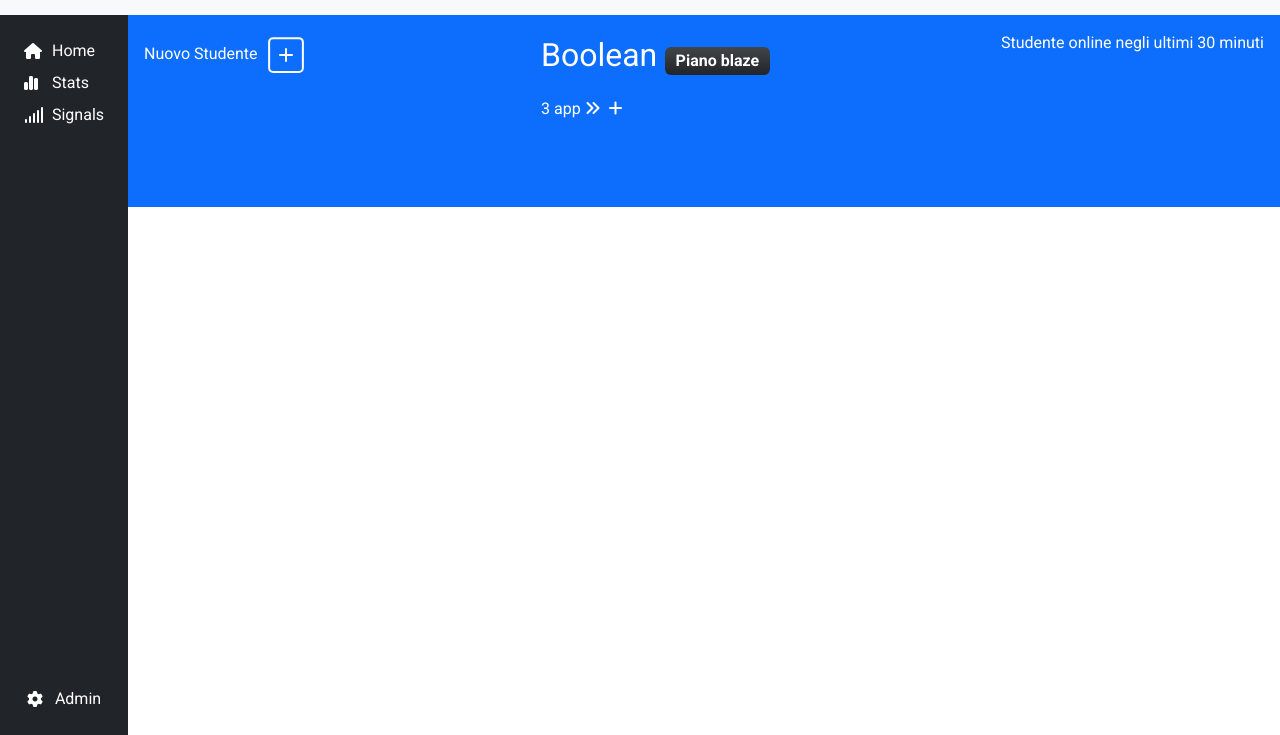
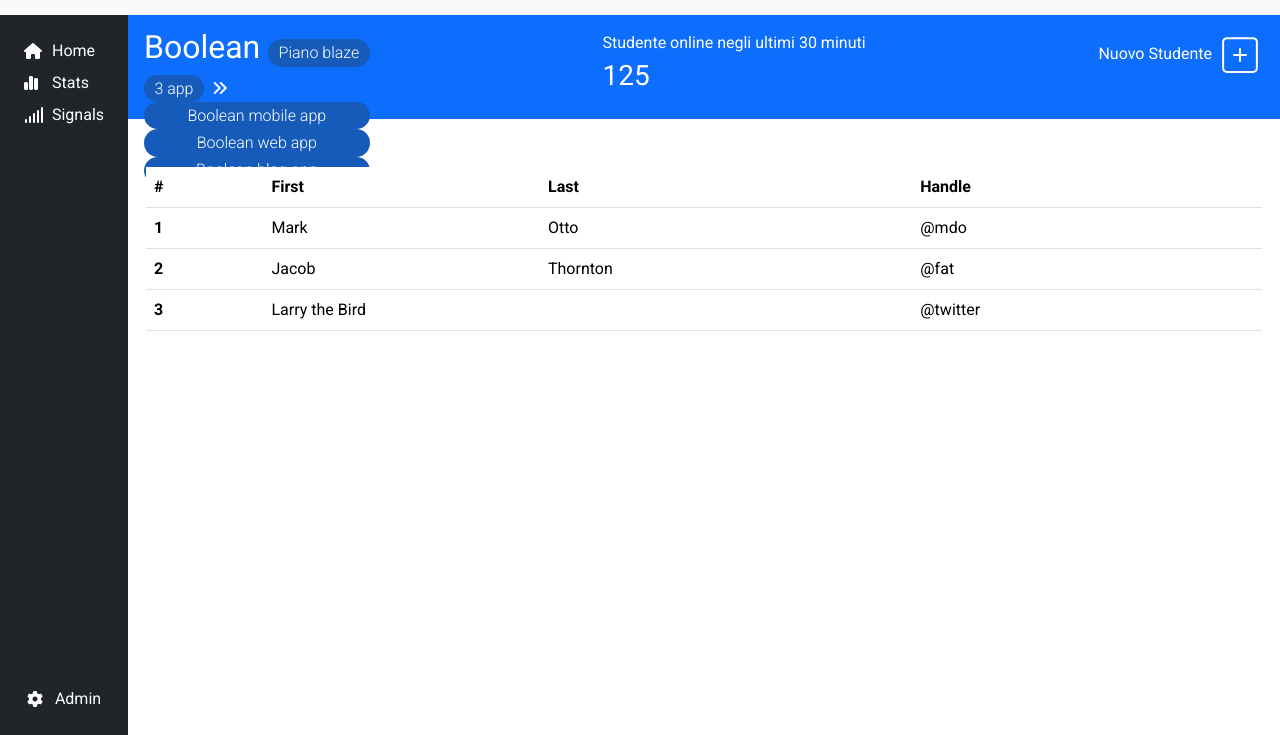
Before and after one commit to AlessandroSemeraro/html-css-bootstrap-dashboard, a plain HTML site: page index.html in a window 1280 px wide. Shown: the part 65-800 px from the top of the page. Drawn offline with nearby package versions, Linux system fonts and the light colour scheme.

Commit message:
Fixed fs badges

```diff
--- a/index.html
+++ b/index.html
@@ -97,21 +97,61 @@
         <!--INFOBAR ADMIN - BOTTOM-NAV-->
         <section class="my_info-bar bg-primary">
             <ul class="container_my-info-bar d-flex flex-column justify-content-between d-md-flex flex-md-row justify-content-md-between">
-                <div>
-                    <li class="text-white fs-6">Nuovo Studente <span> <img class="my_square-plus" src="./img/square-plus.svg" alt="square plus"></span></li>
+                <div class="order-md-3">
+                    <li class="text-white  fs-6">Nuovo Studente <span> <img class="my_square-plus" src="./img/square-plus.svg" alt="square plus"></span></li>
                 </div>
-                <div>
-                    <li class="text-white fs-2">Boolean  <span class="badge fs-6  bg-dark bg-gradient   ">Piano blaze</span><br>
-                        <span class="fs-6">3 app <i class="fa-solid fa-angles-right" style="color: #ffffff;"></i><i class="fs-6 ms-2 fa-solid fa-plus" style="color: #ffffff;"></i></span></li>
+                <div class="order-md-1">
+                    <li class="text-white fs-2 lh-1">Boolean <span class="badge rounded-pill my_bg-elements fs-6 fw-light">Piano blaze</span><br>
+                        <span class="badge rounded-pill my_bg-elements fs-6 fw-light">3 app </span>
+                        <span><i class="fa-solid fa-angles-right fs-6" style="color: #ffffff;"></i></span>
+                        <span class="badge rounded-pill my_bg-elements fs-6 fw-light d-lg-none">+</span>
+                        <span class="badge rounded-pill my_bg-elements fs-6 fw-light d-none inline-block d-lg-block"> Boolean mobile app</span>
+                        <span class="badge rounded-pill my_bg-elements fs-6 fw-light d-none inline-block d-lg-block"> Boolean web app</span>
+                        <span class="badge rounded-pill my_bg-elements fs-6 fw-light d-none inline-block d-lg-block"> Boolean blog app</span>
+                    </li>
                 </div>
-                <div>
-                    <li class="text-white">Studente online negli ultimi 30 minuti</li>
+                <div class="order-md-2">
+                    <li class="text-white ">Studente online negli ultimi 30 minuti <br><span class="fs-3 text-white">125</span></li>
                 </div>
             </ul>
         </section>
 
         <!--TABLE/FAQ/TO DO SECTION-->
+        <section class="container container-fluid">
+            <div class="row">
+                <div class="col-12 pt-5">
+                    <table class="table">
+                        <thead>
+                          <tr>
+                            <th scope="col">#</th>
+                            <th scope="col">First</th>
+                            <th scope="col">Last</th>
+                            <th scope="col">Handle</th>
+                          </tr>
+                        </thead>
+                        <tbody>
+                          <tr>
+                            <th scope="row">1</th>
+                            <td>Mark</td>
+                            <td>Otto</td>
+                            <td>@mdo</td>
+                          </tr>
+                          <tr>
+                            <th scope="row">2</th>
+                            <td>Jacob</td>
+                            <td>Thornton</td>
+                            <td>@fat</td>
+                          </tr>
+                          <tr>
+                            <th scope="row">3</th>
+                            <td colspan="2">Larry the Bird</td>
+                            <td>@twitter</td>
+                          </tr>
+                        </tbody>
 
+                </div>
+            </div>
+        </section>
     </main>
 
 </body>
--- a/style/style.css
+++ b/style/style.css
@@ -29,13 +29,14 @@ body{
     margin-top: 5rem;
 }
 
+
 /*Container Desktop Media*/
 @media only screen and (min-width: 992px) {
     .my_container-main{
         width: calc(100vw - 8rem);
         margin-left: 8rem;
     }
-    }
+}
 
 /*NAVBAR*/
 .my_nav-size{
@@ -73,6 +74,7 @@ body{
     width: 1rem;
 }
 
+
 /*ASIDE*/
 aside{
     width: 4rem;
@@ -100,6 +102,7 @@ aside{
     margin-left: 12px;
 }
 
+
 /*ASIDE Desktop Media*/
 @media only screen and (min-width: 992px) {
 aside{
@@ -110,7 +113,7 @@ aside{
 
 /*BOTTOM-NAV*/
 .my_info-bar{
-    height: 12rem;
+    height: 15rem;
 }
 
 .container_my-info-bar{
@@ -123,9 +126,17 @@ aside{
     -webkit-filter: invert(100%);
 }
 
-.my_bg-items{
-    width: 10rem;
-    height: 2rem;
-    background-color: red;
-    border-radius: 10px;
+.my_bg-elements{
+    background-color:#165BBA;
 }
+
+.my_fs-elements{
+    font-size: 0.2rem;
+}
+
+/*BOTTOM NAV Media*/
+@media only screen and (min-width: 768px) {
+ .my_info-bar  {
+       height: 6.5rem;
+    }
+    }
```
